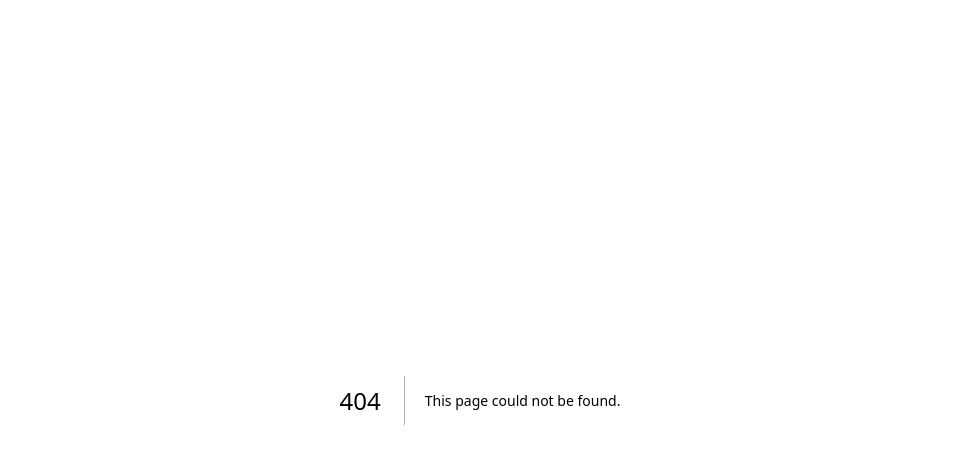
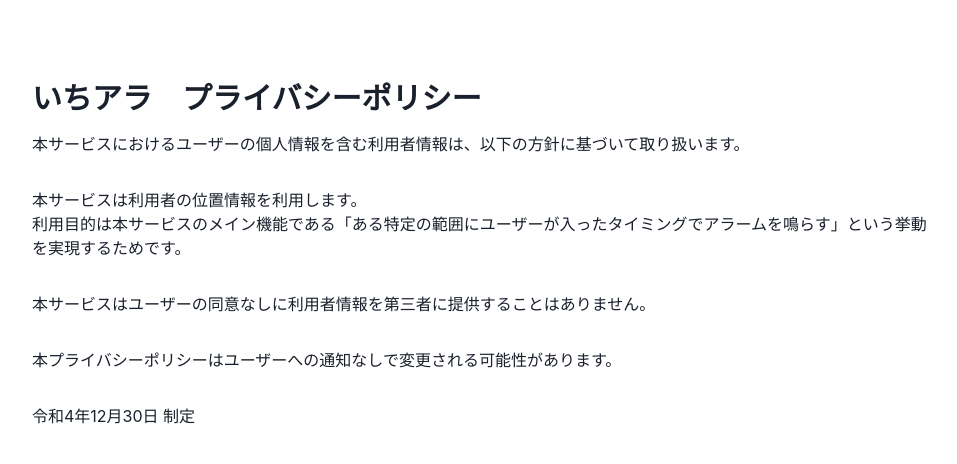
Before and after one commit to riku99/ichiara-website, a Next.js app: page /privacy in a window 1280 px wide. Before the commit this address had no page. Shown: the top 464 px of the page, without its empty margins (160-1117 px from the left). Built offline with nearby package versions, Linux system fonts and the light colour scheme.

Commit message:
add privacy

```diff
--- a/components/Footer/index.tsx
+++ b/components/Footer/index.tsx
@@ -20,7 +20,7 @@ export const Footer = () => {
     >
       <Link href="/terms">利用規約</Link>
       <Box mt="4">
-        <Link href="/terms">プライバシーポリシー</Link>
+        <Link href="/privacy">プライバシーポリシー</Link>
       </Box>
     </Box>
   );
--- /dev/null
+++ b/pages/privacy.tsx
@@ -0,0 +1,56 @@
+import { Box, Flex, Heading, Text } from '@chakra-ui/react';
+
+const Privacy = () => {
+  return (
+    <Flex
+      pt={{
+        base: '12',
+        md: '20',
+      }}
+      pb={{
+        base: '12',
+        md: '20',
+      }}
+      justifyContent="center"
+    >
+      <Box
+        alignSelf="center"
+        w={{
+          base: '90%',
+          md: '70%',
+        }}
+      >
+        <Heading
+          as="h1"
+          fontSize={{
+            base: 'xl',
+            md: '3xl',
+          }}
+        >
+          いちアラ　プライバシーポリシー
+        </Heading>
+
+        <Text mt="4">
+          本サービスにおけるユーザーの個人情報を含む利用者情報は、以下の方針に基づいて取り扱います。
+        </Text>
+
+        <Text mt="8">本サービスは利用者の位置情報を利用します。</Text>
+        <Text>
+          利用目的は本サービスのメイン機能である「ある特定の範囲にユーザーが入ったタイミングでアラームを鳴らす」という挙動を実現するためです。
+        </Text>
+
+        <Text mt="8">
+          本サービスはユーザーの同意なしに利用者情報を第三者に提供することはありません。
+        </Text>
+
+        <Text mt="8">
+          本プライバシーポリシーはユーザーへの通知なしで変更される可能性があります。
+        </Text>
+
+        <Text mt="8">令和4年12月30日 制定</Text>
+      </Box>
+    </Flex>
+  );
+};
+
+export default Privacy;
--- a/pages/terms.tsx
+++ b/pages/terms.tsx
@@ -27,7 +27,7 @@ const Terms = () => {
             md: '3xl',
           }}
         >
-          いちアラ利用規約
+          いちアラ　利用規約
         </Heading>
 
         <Box
@@ -77,6 +77,8 @@ const Terms = () => {
           <Text mt="8">
             本規約およびサービス利用契約の準拠法は日本法とします。本規約またはサービス利用契約に関する一切の紛争については、東京地方裁判所を第一審の専属的合意管轄裁判所とします。
           </Text>
+
+          <Text mt="8">令和4年12月30日 制定</Text>
         </Box>
       </Box>
     </Flex>
```
